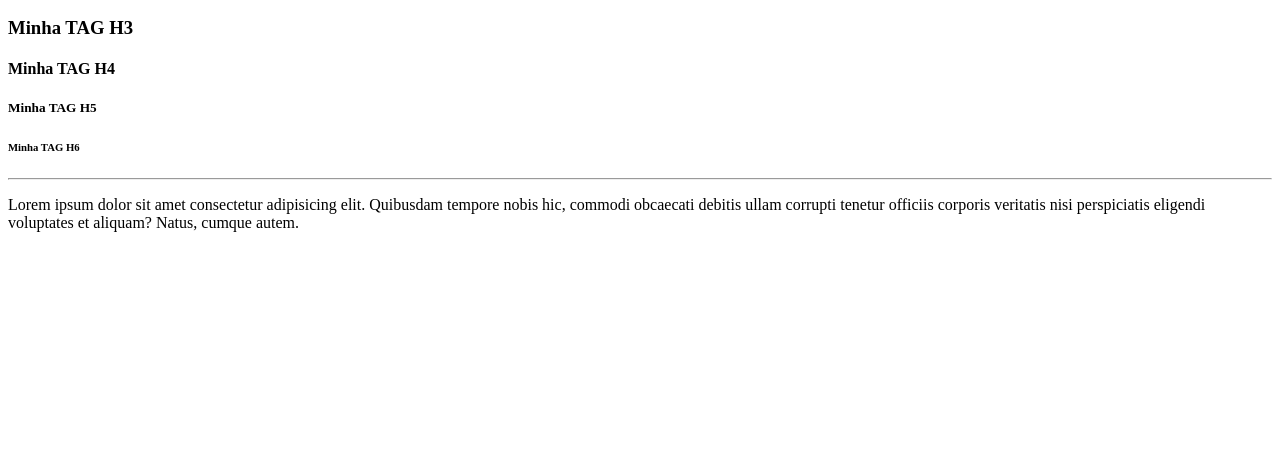
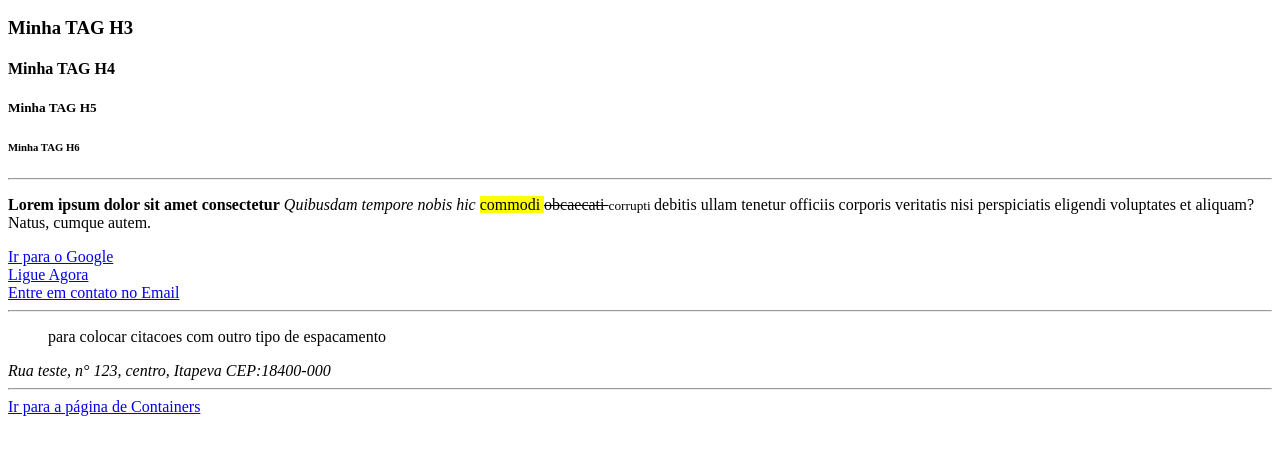
Before and after one commit to garotojoao/curso_ebac_frontend, a plain HTML site: page html/INDEX.HTML in a window 1280 px wide. Shown: the part 110-564 px from the top of the page. Drawn offline with Linux system fonts and the light colour scheme.

Commit message:
novos arquivos de containers e novas linhas foram adiconadas no html

```diff
--- a/html/INDEX.HTML
+++ b/html/INDEX.HTML
@@ -14,7 +14,28 @@
     <h6>Minha TAG H6</h6>
     <HR/>
     <P>
-        Lorem ipsum dolor sit amet consectetur adipisicing elit. Quibusdam tempore nobis hic, commodi obcaecati debitis ullam corrupti tenetur officiis corporis veritatis nisi perspiciatis eligendi voluptates et aliquam? Natus, cumque autem.
+        <b>Lorem</b>
+        <strong>ipsum dolor sit amet consectetur</strong>
+        <i>Quibusdam tempore </i>
+        <em>nobis hic</em>
+        <mark>commodi </mark>
+        <del>obcaecati </del>
+        <small>corrupti </small>
+        <span>debitis</span>
+        ullam  tenetur officiis corporis veritatis nisi perspiciatis eligendi voluptates et aliquam? Natus, cumque autem.
     </P>
+    <a href="https://google.com" title="acesse o google">Ir para o Google</a> <br>
+    <!--AQUI VOCE CRIA UM LINK CLICAVEL PARA O SEU SITE-->
+    <a href="CEL:1535213521" title="Agende agora mesmo"> Ligue Agora </a> <br>
+    <a href="joao@exemplo.com" title="Fale pelo Email">Entre em contato no Email</a>
+    <hr/>
+    <blockquote>
+        para colocar citacoes com outro tipo de espacamento
+    </blockquote>
+    <address>
+        Rua teste, n° 123, centro, Itapeva CEP:18400-000
+    </address>
+    <hr />
+    <a href=" ./containers.html"> Ir para a página de Containers</a>
 </body>
 </html>
```
Also changed, not shown: html/containers.html (added, +22 -0 lines).
